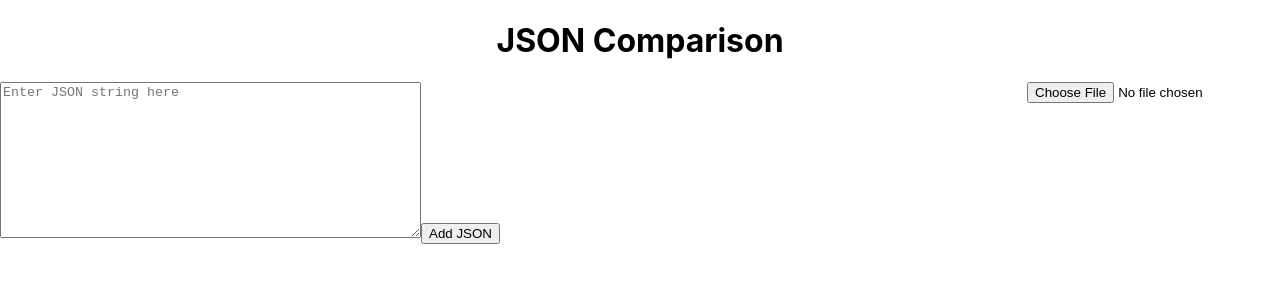
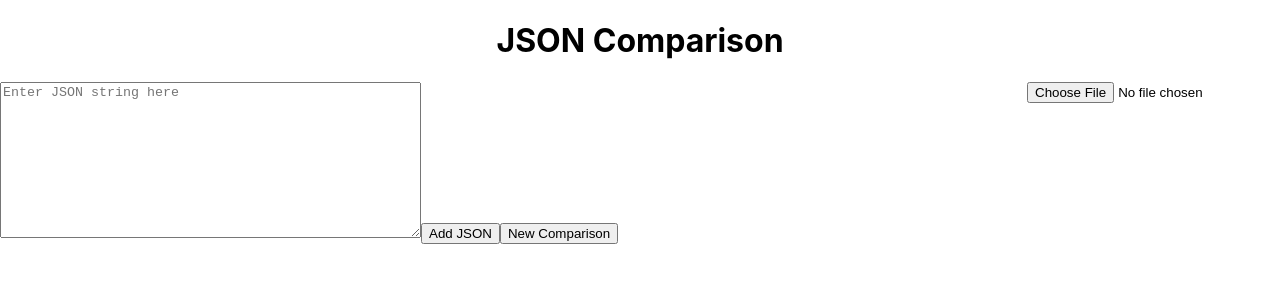
Before and after one commit to harsh2910/myapp, a React (Create React App) app: page / in a window 1280 px wide. Shown: the top 300 px of the page. Built offline with nearby package versions, Linux system fonts and the light colour scheme.

Commit message:
"Added handleNewComparison function and button to App component"

```diff
--- a/src/App.tsx
+++ b/src/App.tsx
@@ -45,6 +45,11 @@ const App: React.FC = () => {
     }
   };
 
+  const handleNewComparison = () => {
+    setJsons([]);
+    setJsonString('');
+  };
+
   return (
     <div>
       <h1 style={{ textAlign: 'center' }}>JSON Comparison</h1>
@@ -58,6 +63,7 @@ const App: React.FC = () => {
           cols={50}
         />
         <button onClick={handleAddJsonString}>Add JSON</button>
+        <button onClick={handleNewComparison}>New Comparison</button>
       </div>
       {jsons.length > 0 && <JsonComparison jsons={jsons} />}
     </div>
```
